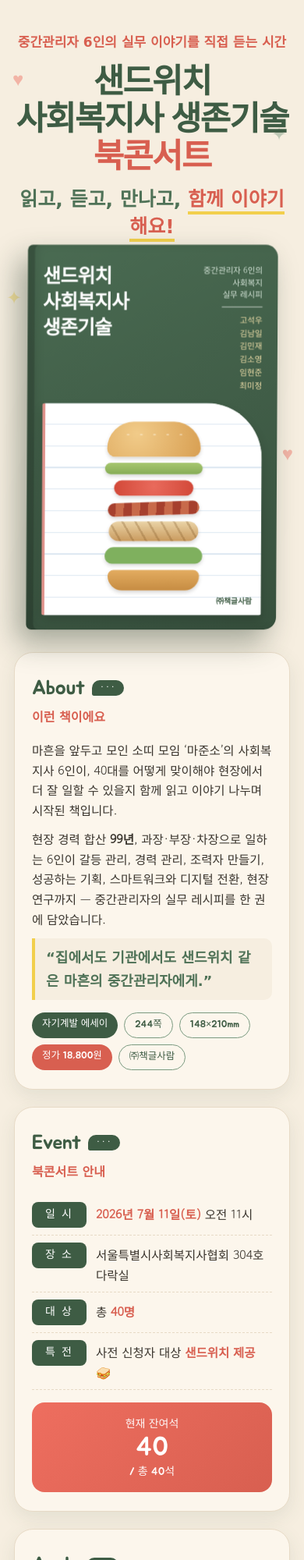
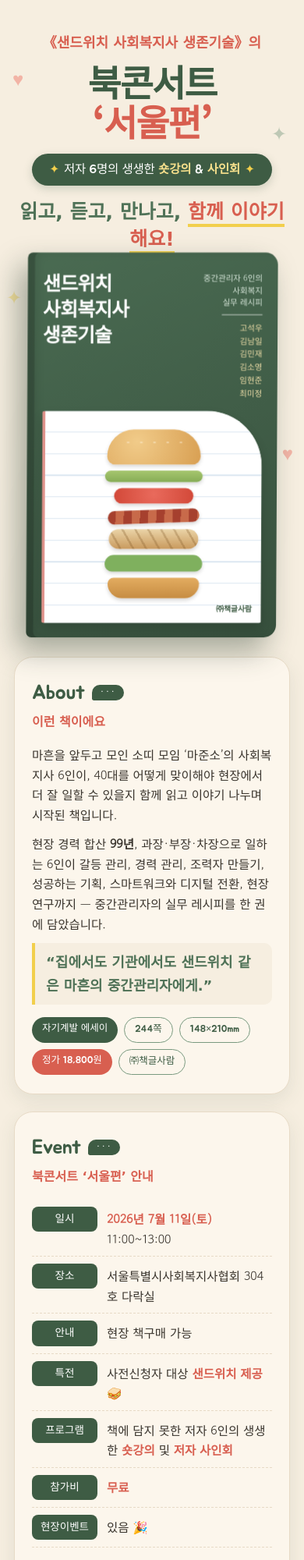
Before and after one commit to kosuk1231/bookconcert, a plain HTML site: page index.html in a window 390 px wide. Shown: the top 2000 px of the page at 78% size. Drawn offline with Linux system fonts and the light colour scheme; a web font is replaced by a local one.

Commit message:
Update index.html

```diff
--- a/index.html
+++ b/index.html
@@ -3,9 +3,9 @@
 <head>
 <meta charset="UTF-8">
 <meta name="viewport" content="width=device-width, initial-scale=1">
-<title>북콘서트 참석 신청 | 샌드위치 사회복지사 생존기술</title>
-<meta property="og:title" content="샌드위치 사회복지사 생존기술 — 북콘서트 참석 신청">
-<meta property="og:description" content="2026.7.11(토) 오전 11시 · 서울특별시사회복지사협회 304호 다락실 · 총 40석">
+<title>북콘서트 서울편 참석 신청 | 샌드위치 사회복지사 생존기술</title>
+<meta property="og:title" content="《샌드위치 사회복지사 생존기술》 북콘서트 ‘서울편’">
+<meta property="og:description" content="2026.7.11(토) 11:00~13:00 · 서울특별시사회복지사협회 304호 다락실 · 저자 6명의 숏강의 & 사인회">
 <link rel="preconnect" href="https://fonts.googleapis.com">
 <link rel="preconnect" href="https://fonts.gstatic.com" crossorigin>
 <link href="https://fonts.googleapis.com/css2?family=Black+Han+Sans&family=Jua&family=Gaegu:wght@400;700&family=Gowun+Dodum&family=Noto+Sans+KR:wght@500;700;900&display=swap" rel="stylesheet">
@@ -25,15 +25,19 @@
 
   /* ===== 헤더 ===== */
   header{text-align:center;padding:40px 0 6px;}
-  .kicker{font-family:'Gaegu',cursive;font-weight:700;color:var(--coral-deep);font-size:17px;margin-bottom:8px;}
-  h1.title{font-family:'Noto Sans KR',sans-serif;font-weight:900;color:var(--green);font-size:clamp(36px,11vw,54px);line-height:1.12;letter-spacing:-1.8px;}
+  .kicker{font-family:'Gaegu',cursive;font-weight:700;color:var(--coral-deep);font-size:18px;margin-bottom:8px;}
+  h1.title{font-family:'Noto Sans KR',sans-serif;font-weight:900;color:var(--green);font-size:clamp(40px,12vw,58px);line-height:1.1;letter-spacing:-1.8px;}
   .title .sub{color:var(--coral-deep);}
-  .speech{display:inline-block;margin-top:18px;font-family:'Gaegu',cursive;font-weight:700;font-size:25px;color:var(--green-2);line-height:1.4;}
+  .tagline{display:inline-block;margin-top:16px;background:var(--green);color:#fff;font-family:'Jua',sans-serif;
+    font-size:15.5px;padding:8px 16px;border-radius:30px;letter-spacing:-.2px;box-shadow:0 4px 12px rgba(62,92,68,.22);}
+  .tagline b{color:var(--yellow-soft);}
+  .tagline .star{color:var(--yellow);margin:0 6px;}
+  .speech{display:inline-block;margin-top:16px;font-family:'Gaegu',cursive;font-weight:700;font-size:25px;color:var(--green-2);line-height:1.4;}
   .speech b{color:var(--coral-deep);border-bottom:4px solid var(--yellow);padding-bottom:1px;}
 
   /* ===== 책 표지 (CSS 재현) ===== */
   /* 실제 표지 이미지를 쓰려면 아래 .book 내부를 <img src="cover.png" class="book-img"> 로 교체하세요. */
-  .book{display:inline-block;margin:66px auto 60px;animation:float 5.5s ease-in-out infinite;}
+  .book{display:inline-block;margin:60px auto 56px;animation:float 5.5s ease-in-out infinite;}
   @keyframes float{0%,100%{transform:translateY(0)}50%{transform:translateY(-9px)}}
   .book-cover{width:246px;padding:16px 15px 14px;text-align:left;position:relative;
     background:linear-gradient(157deg,#4A6B52 0%,#37503D 100%);
@@ -82,26 +86,11 @@
   .chip-tag.coral{background:var(--coral-deep);}
   .chip-tag.line{background:transparent;color:var(--green);border:1.5px solid var(--green-soft);}
 
-  /* ===== 작가 소개 ===== */
-  .author{display:flex;gap:13px;padding:15px 0;border-bottom:1px dashed var(--line);}
-  .author:last-child{border-bottom:none;padding-bottom:2px;}
-  .ava{flex:0 0 52px;width:52px;height:52px;border-radius:50%;display:flex;align-items:center;justify-content:center;
-    font-family:'Jua',sans-serif;font-size:22px;color:#fff;box-shadow:0 3px 7px rgba(0,0,0,.12);}
-  .a-body{flex:1;}
-  .a-top{display:flex;align-items:baseline;gap:7px;flex-wrap:wrap;}
-  .a-name{font-family:'Jua',sans-serif;font-size:18px;color:var(--green);}
-  .a-role{font-size:12px;color:var(--coral-deep);font-weight:bold;}
-  .a-desc{font-size:14px;color:var(--ink);margin-top:2px;}
-  .a-org{font-size:12.5px;color:var(--muted);margin-top:3px;}
-  .a-chap{display:inline-block;margin-top:7px;font-size:12.5px;color:var(--green-2);
-    background:var(--cream);border:1px dashed var(--green-soft);border-radius:8px;padding:3px 9px;}
-  .a-chap b{color:var(--coral-deep);}
-
   /* ===== 행사 정보 ===== */
   .info-row{display:flex;gap:12px;padding:9px 0;border-bottom:1px dashed var(--line);}
   .info-row:last-child{border-bottom:none;}
-  .info-label{flex:0 0 70px;background:var(--green);color:#fff;font-family:'Jua',sans-serif;font-size:14px;
-    border-radius:8px;text-align:center;padding:5px 0;height:fit-content;letter-spacing:2px;}
+  .info-label{flex:0 0 84px;background:var(--green);color:#fff;font-family:'Jua',sans-serif;font-size:13.5px;
+    border-radius:8px;text-align:center;padding:5px 4px;height:fit-content;}
   .info-val{flex:1;font-size:15.5px;padding-top:3px;}
   .info-val b{color:var(--coral-deep);}
   .seats{margin-top:16px;text-align:center;background:linear-gradient(135deg,var(--coral) 0%,var(--coral-deep) 100%);
@@ -144,7 +133,7 @@
   .done .recap b{color:var(--green);font-family:'Jua',sans-serif;}
 
   .ribbon{margin:30px auto 0;max-width:560px;text-align:center;background:var(--green);color:#fff;border-radius:14px;
-    padding:18px 20px;font-family:'Jua',sans-serif;font-size:17px;line-height:1.5;}
+    padding:18px 20px;font-family:'Jua',sans-serif;font-size:17px;line-height:1.55;}
   .ribbon b{color:var(--yellow-soft);}
 </style>
 </head>
@@ -156,8 +145,9 @@
 
   <div class="wrap">
     <header>
-      <div class="kicker">중간관리자 6인의 실무 이야기를 직접 듣는 시간</div>
-      <h1 class="title">샌드위치<br>사회복지사 생존기술<br><span class="sub">북콘서트</span></h1>
+      <div class="kicker">《샌드위치 사회복지사 생존기술》의</div>
+      <h1 class="title">북콘서트<br><span class="sub">‘서울편’</span></h1>
+      <div class="tagline"><span class="star">✦</span>저자 6명의 생생한 <b>숏강의</b> &amp; <b>사인회</b><span class="star">✦</span></div>
       <div class="speech">읽고, 듣고, 만나고, <b>함께 이야기해요!</b></div>
 
       <div class="book">
@@ -205,11 +195,14 @@
     <!-- 행사 안내 -->
     <section class="card">
       <div class="sec-head"><span class="en">Event</span><span class="bubble">···</span></div>
-      <div class="sec-ko">북콘서트 안내</div>
-      <div class="info-row"><div class="info-label">일 시</div><div class="info-val"><b>2026년 7월 11일(토)</b> 오전 11시</div></div>
-      <div class="info-row"><div class="info-label">장 소</div><div class="info-val">서울특별시사회복지사협회 304호 다락실</div></div>
-      <div class="info-row"><div class="info-label">대 상</div><div class="info-val">총 <b>40명</b></div></div>
-      <div class="info-row"><div class="info-label">특 전</div><div class="info-val">사전 신청자 대상 <b>샌드위치 제공 🥪</b></div></div>
+      <div class="sec-ko">북콘서트 ‘서울편’ 안내</div>
+      <div class="info-row"><div class="info-label">일시</div><div class="info-val"><b>2026년 7월 11일(토)</b> 11:00~13:00</div></div>
+      <div class="info-row"><div class="info-label">장소</div><div class="info-val">서울특별시사회복지사협회 304호 다락실</div></div>
+      <div class="info-row"><div class="info-label">안내</div><div class="info-val">현장 책구매 가능</div></div>
+      <div class="info-row"><div class="info-label">특전</div><div class="info-val">사전신청자 대상 <b>샌드위치 제공 🥪</b></div></div>
+      <div class="info-row"><div class="info-label">프로그램</div><div class="info-val">책에 담지 못한 저자 6인의 생생한 <b>숏강의</b> 및 <b>저자 사인회</b></div></div>
+      <div class="info-row"><div class="info-label">참가비</div><div class="info-val"><b>무료</b></div></div>
+      <div class="info-row"><div class="info-label">현장이벤트</div><div class="info-val">있음 🎉</div></div>
       <div class="seats" id="seats">
         <span class="lbl">현재 잔여석</span>
         <span class="big" id="seatNum">···</span>
@@ -269,13 +262,13 @@
       <div class="done">
         <div class="emoji">🥪</div>
         <h2>신청 완료!</h2>
-        <p>북콘서트에서 만나뵙기를 기다리겠습니다.</p>
+        <p>북콘서트 ‘서울편’에서 만나뵙기를 기다리겠습니다.</p>
         <div class="recap" id="recap"></div>
       </div>
     </section>
   </div>
 
-  <div class="ribbon">사회복지 현장의 이야기를<br>함께 나누는 <b>북콘서트</b>에 초대합니다!</div>
+  <div class="ribbon">책도 선물도 샌드위치도, 함께 즐기는 특별한 시간!<br>오늘도 고군분투하는 <b>여러분을 초대합니다</b> 🥪</div>
 
 <script>
   /* ============================================================
```
